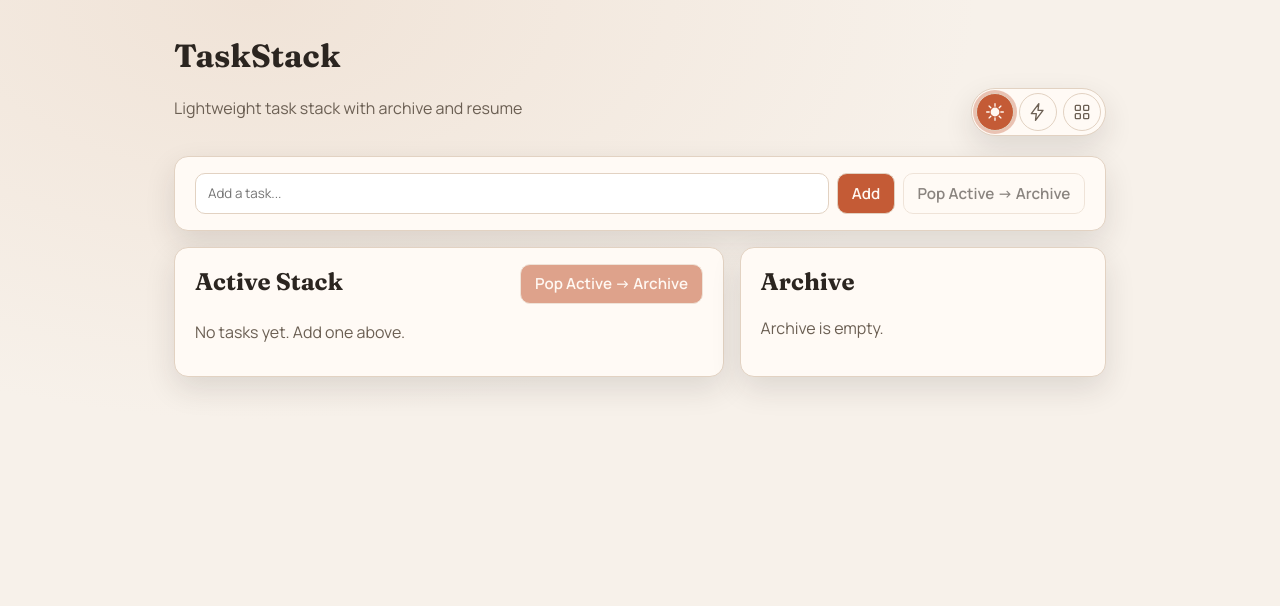
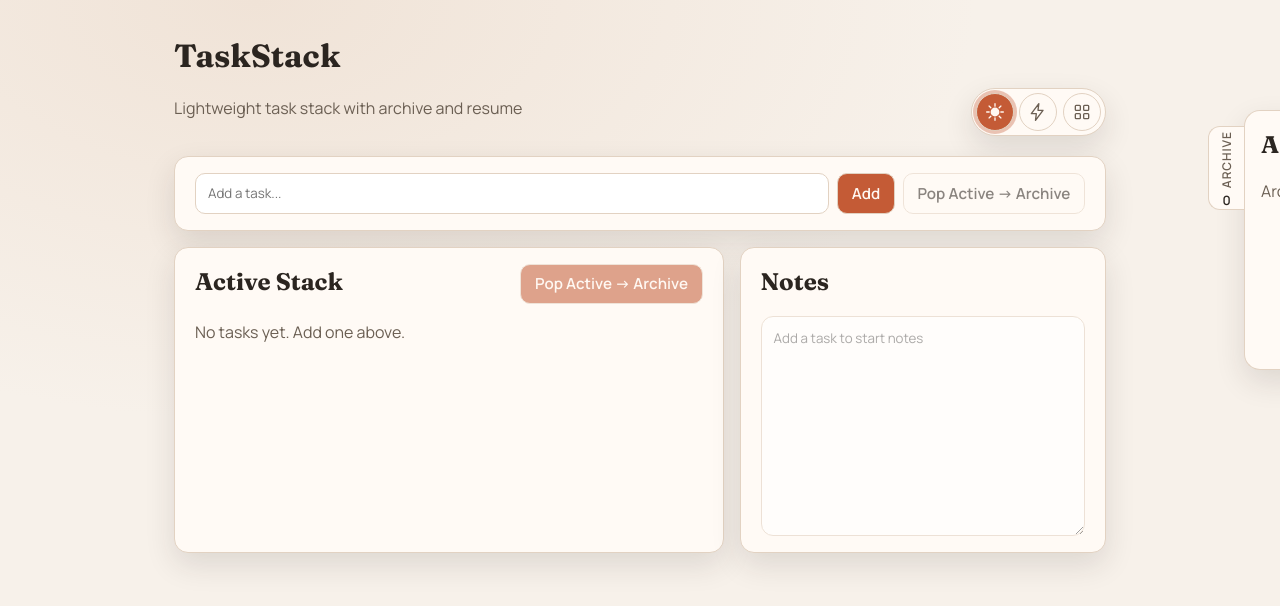
Before and after one commit to SantasLair/TaskStack, a Svelte app in the folder svelte/: page / in a window 1280 px wide. Shown: the top 606 px of the page. Built offline with nearby package versions, Linux system fonts and the light colour scheme.

Commit message:
refactor: replace ArchiveView with NotesPanel and add ArchiveDrawer component

```diff
--- a/svelte/src/App.svelte
+++ b/svelte/src/App.svelte
@@ -1,8 +1,10 @@
 <script lang="ts">
   import { onMount } from 'svelte';
+  import { tasks } from './stores/tasks';
   import TaskInput from './lib/TaskInput.svelte';
   import StackView from './lib/StackView.svelte';
-  import ArchiveView from './lib/ArchiveView.svelte';
+  import NotesPanel from './lib/NotesPanel.svelte';
+  import ArchiveDrawer from './lib/ArchiveDrawer.svelte';
 
   type Theme = 'warm' | 'neon' | 'studio';
   const themes: { id: Theme; label: string }[] = [
@@ -13,6 +15,7 @@
 
   const THEME_KEY = 'taskstack:theme';
   let theme: Theme = 'warm';
+  let drawerOpen = false;
 
   function applyTheme(id: Theme) {
     theme = id;
@@ -77,9 +80,15 @@
   <TaskInput />
   <div class="grid">
     <StackView />
-    <ArchiveView />
+    <NotesPanel />
   </div>
 </main>
+
+<ArchiveDrawer
+  open={drawerOpen}
+  count={$tasks.archive.length}
+  on:toggle={(e) => (drawerOpen = e.detail)}
+/>
 
 <style>
   .app {
--- /dev/null
+++ b/svelte/src/lib/ArchiveDrawer.svelte
@@ -0,0 +1,110 @@
+<script lang="ts">
+  import { createEventDispatcher } from 'svelte';
+  import ArchiveView from './ArchiveView.svelte';
+
+  export let open = false;
+  export let count = 0;
+
+  const dispatch = createEventDispatcher<{ toggle: boolean }>();
+
+  function toggle() {
+    dispatch('toggle', !open);
+  }
+</script>
+
+<aside class:open class="drawer" aria-label="Archive drawer">
+  <button
+    class="tab"
+    on:click={toggle}
+    aria-expanded={open}
+    title="Archive"
+  >
+    <span class="label">Archive</span>
+    <span class="count">{count}</span>
+  </button>
+  <div class="panel">
+    <ArchiveView />
+  </div>
+</aside>
+
+<style>
+  .drawer {
+    position: fixed;
+    top: 110px;
+    right: 0;
+    width: min(360px, 90vw);
+    transform: translateX(calc(100% - 36px));
+    transition: transform 0.25s ease;
+    z-index: 20;
+  }
+  .drawer.open {
+    transform: translateX(0);
+  }
+  .panel {
+    background: var(--panel);
+    border: 1px solid var(--border);
+    border-right: none;
+    border-radius: 16px 0 0 16px;
+    box-shadow: var(--shadow);
+    padding: 1rem;
+    min-height: 260px;
+  }
+  .tab {
+    position: absolute;
+    left: -36px;
+    top: 16px;
+    width: 36px;
+    height: 84px;
+    border-radius: 12px 0 0 12px;
+    background: var(--panel);
+    border: 1px solid var(--border);
+    border-right: none;
+    display: grid;
+    align-items: center;
+    justify-items: center;
+    gap: 0.2rem;
+    color: var(--muted);
+    padding: 0.25rem 0;
+  }
+  .label {
+    writing-mode: vertical-rl;
+    transform: rotate(180deg);
+    font-size: 0.75rem;
+    letter-spacing: 0.08em;
+    text-transform: uppercase;
+  }
+  .count {
+    font-size: 0.8rem;
+    color: var(--text);
+  }
+
+  @media (max-width: 820px) {
+    .drawer {
+      top: auto;
+      bottom: 0;
+      width: 100%;
+      transform: translateY(calc(100% - 44px));
+      right: 0;
+    }
+    .drawer.open {
+      transform: translateY(0);
+    }
+    .panel {
+      border-radius: 16px 16px 0 0;
+      border-right: 1px solid var(--border);
+    }
+    .tab {
+      left: 16px;
+      top: -36px;
+      width: 120px;
+      height: 36px;
+      border-radius: 12px 12px 0 0;
+      border-right: 1px solid var(--border);
+      grid-auto-flow: column;
+    }
+    .label {
+      writing-mode: horizontal-tb;
+      transform: none;
+    }
+  }
+</style>
--- a/svelte/src/lib/ArchiveView.svelte
+++ b/svelte/src/lib/ArchiveView.svelte
@@ -2,7 +2,7 @@
   import { tasks } from '../stores/tasks';
 </script>
 
-<section class="panel archive">
+<section class="archive">
   <header>
     <h2>Archive</h2>
   </header>
--- /dev/null
+++ b/svelte/src/lib/NotesPanel.svelte
@@ -0,0 +1,55 @@
+<script lang="ts">
+  import { tasks } from '../stores/tasks';
+  $: active = $tasks.stack[0];
+</script>
+
+<section class="panel notes">
+  <header>
+    <h2>Notes</h2>
+    {#if active}
+      <span class="meta">Active: {active.title}</span>
+    {/if}
+  </header>
+
+  <textarea
+    placeholder={active ? 'Write notes for the active task...' : 'Add a task to start notes'}
+    value={active?.notes ?? ''}
+    on:input={(e) => tasks.updateActiveNotes((e.currentTarget as HTMLTextAreaElement).value)}
+    disabled={!active}
+    rows="10"
+  ></textarea>
+</section>
+
+<style>
+  .notes {
+    display: grid;
+    gap: 0.75rem;
+  }
+  header {
+    display: flex;
+    align-items: baseline;
+    justify-content: space-between;
+    gap: 0.5rem;
+  }
+  .meta {
+    color: var(--muted);
+    font-size: 0.85rem;
+  }
+  textarea {
+    resize: vertical;
+    min-height: 220px;
+    border: 1px solid var(--border);
+    border-radius: 12px;
+    padding: 0.75rem;
+    font-family: inherit;
+    background: var(--input-bg);
+    color: var(--input-text);
+  }
+  textarea:focus {
+    outline: none;
+    box-shadow: 0 0 0 3px var(--ring);
+  }
+  textarea:disabled {
+    opacity: 0.6;
+  }
+</style>
--- a/svelte/src/stores/tasks.ts
+++ b/svelte/src/stores/tasks.ts
@@ -4,6 +4,7 @@ export type Task = {
   id: string;
   title: string;
   createdAt: number;
+  notes?: string;
 };
 
 export type TaskState = {
@@ -57,7 +58,7 @@ function createTaskStore() {
       if (!trimmed) return;
       update((s) => ({
         ...s,
-        stack: [{ id: uid(), title: trimmed, createdAt: Date.now() }, ...s.stack],
+        stack: [{ id: uid(), title: trimmed, createdAt: Date.now(), notes: '' }, ...s.stack],
       }));
     },
     popActiveToArchive() {
@@ -69,10 +70,21 @@ function createTaskStore() {
     },
     resumeTask(id: string) {
       update((s) => {
-        const idx = s.archive.findIndex((t) => t.id === id);
-        if (idx === -1) return s;
-        const [restored] = s.archive.splice(idx, 1);
-        return { ...s, stack: [restored, ...s.stack], archive: [...s.archive] };
+        const restored = s.archive.find((t) => t.id === id);
+        if (!restored) return s;
+        return {
+          ...s,
+          stack: [restored, ...s.stack],
+          archive: s.archive.filter((t) => t.id !== id),
+        };
+      });
+    },
+    updateActiveNotes(notes: string) {
+      update((s) => {
+        if (s.stack.length === 0) return s;
+        const [active, ...rest] = s.stack;
+        const nextActive = { ...active, notes };
+        return { ...s, stack: [nextActive, ...rest] };
       });
     },
     clearAll() {
```
